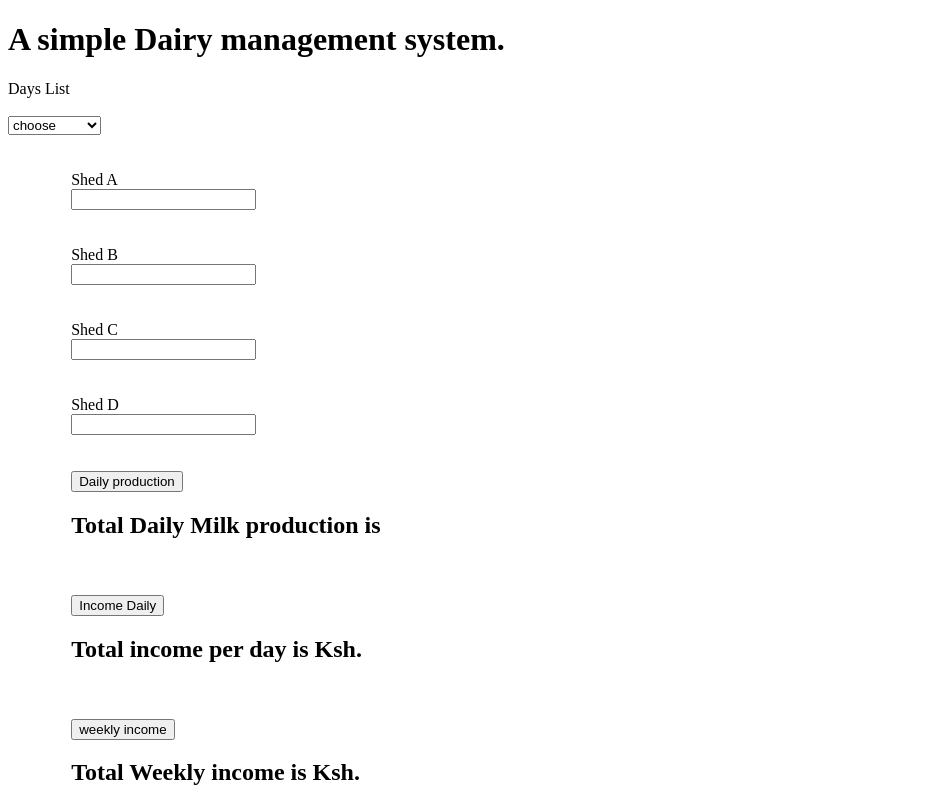
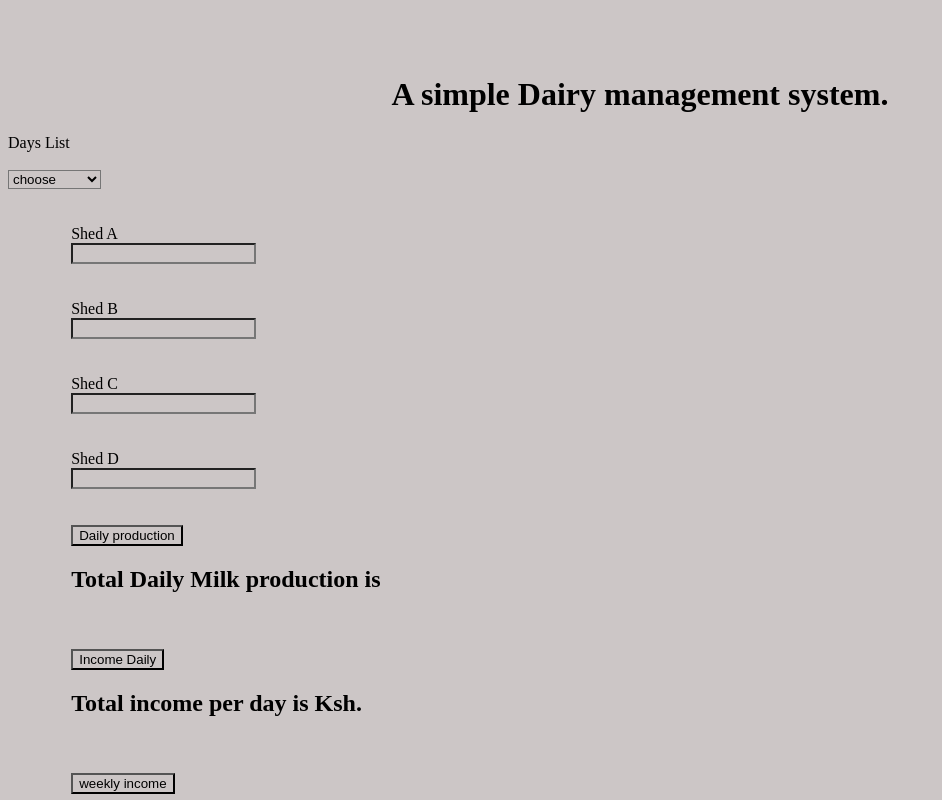
Before and after one commit to kiplangat15000/Dairy_Business, a plain HTML site: page index.html in a window 1280 px wide. Shown: the top 800 px of the page, without its empty margins (0-942 px from the left). Drawn offline with Linux system fonts and the light colour scheme.

Commit message:
Adding background color and styling title

```diff
--- a/index.css
+++ b/index.css
@@ -4,3 +4,11 @@
 #buttons {
     margin-left: 5%;
 }
+* {
+    background-color: rgb(204, 198, 198);
+}
+
+#title {
+    text-align: center;
+    margin-top: 2cm;
+}
```
